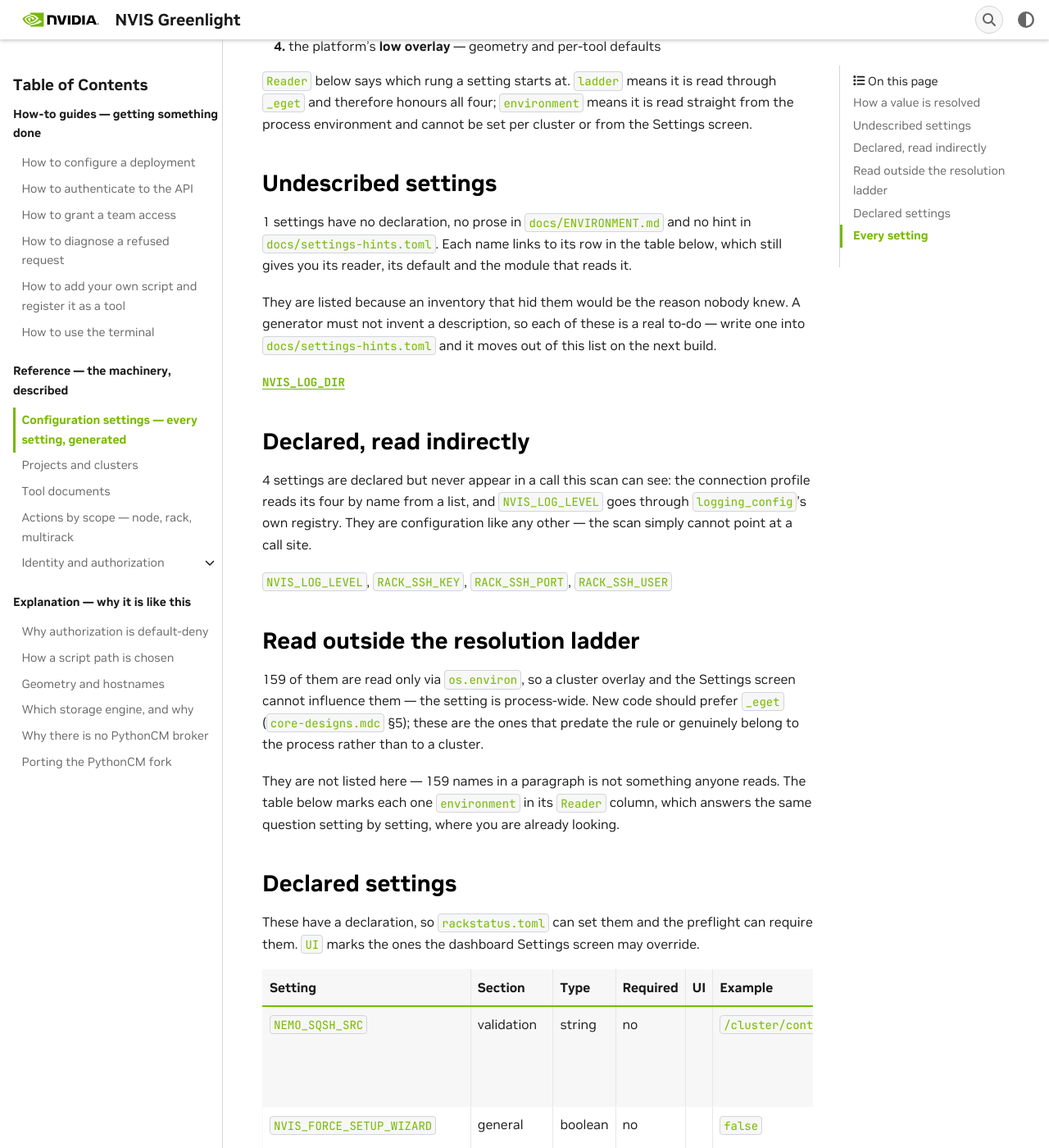
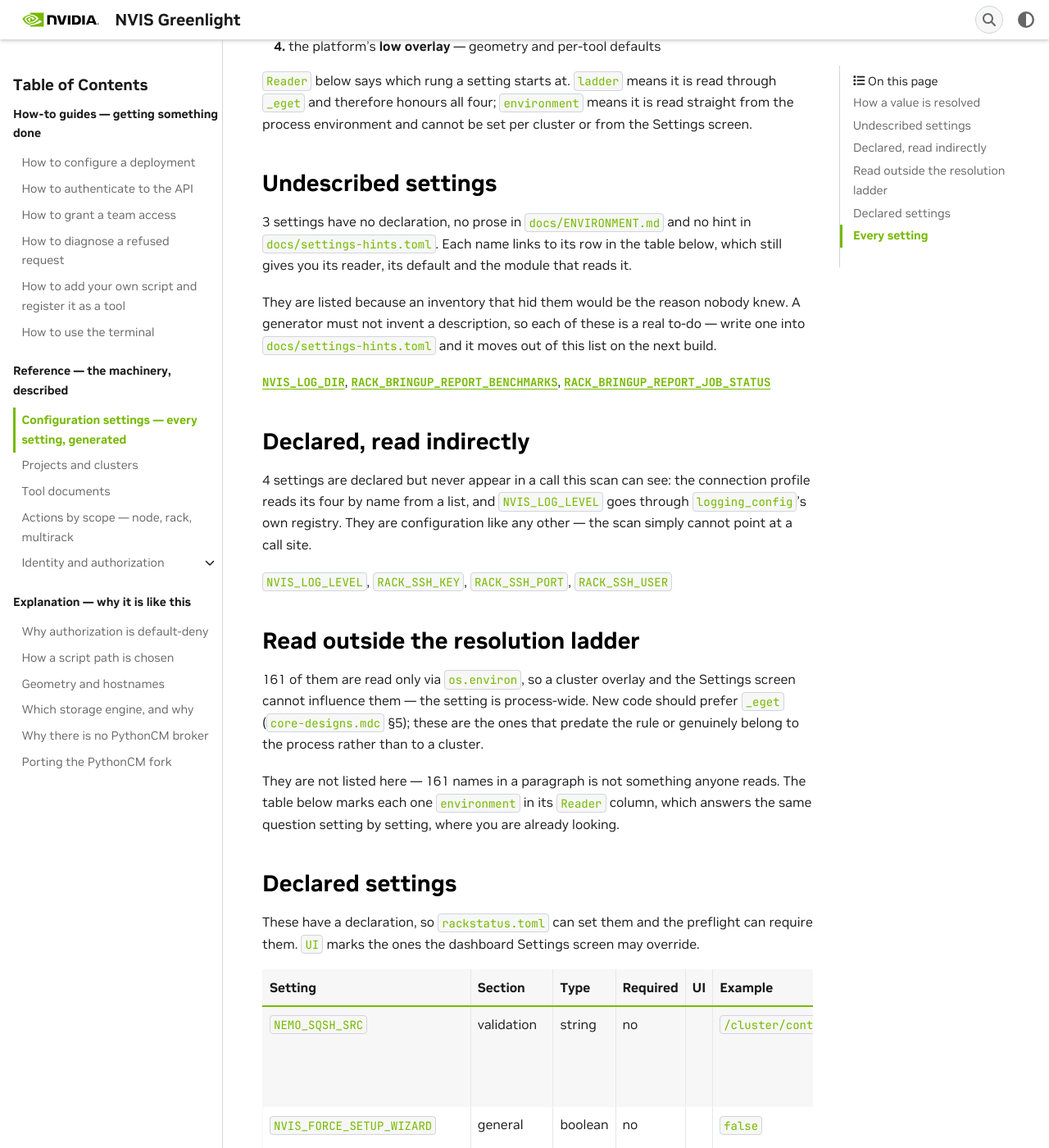
Before and after one commit to dfwguy/rack-status-pythoncm, a Sphinx documentation site: the page built from docs/reference/configuration/settings.md, in a window 1280 px wide and 1400 px high, scrolled down 698 px. Shown: the whole window at 82% size. Built offline with Sphinx 7.4.7, drawn with Linux system fonts in a browser that asks for light colours; some of the changed text lies outside the part shown.

Commit message:
Regenerate the settings reference for the new bringup env vars
RACK_BRINGUP_REPORT_BENCHMARKS / RACK_BRINGUP_REPORT_JOB_STATUS are read via
os.environ, so the sources-of-truth gate fails until the generated table lists
them. No other generated source moved.

```diff
--- a/docs/reference/configuration/settings.md
+++ b/docs/reference/configuration/settings.md
@@ -33,7 +33,7 @@ process environment and cannot be set per cluster or from the Settings screen.
 
 ## Undescribed settings
 
-1 settings have no declaration, no prose in `docs/ENVIRONMENT.md`
+3 settings have no declaration, no prose in `docs/ENVIRONMENT.md`
 and no hint in `docs/settings-hints.toml`. Each name links to its row in the table
 below, which still gives you its reader, its default and the module that reads it.
 
@@ -41,7 +41,7 @@ They are listed because an inventory that hid them would be the reason nobody kn
 generator must not invent a description, so each of these is a real to-do — write one
 into `docs/settings-hints.toml` and it moves out of this list on the next build.
 
-<a href="#s-nvis-log-dir"><code>NVIS_LOG_DIR</code></a>
+<a href="#s-nvis-log-dir"><code>NVIS_LOG_DIR</code></a>, <a href="#s-rack-bringup-report-benchmarks"><code>RACK_BRINGUP_REPORT_BENCHMARKS</code></a>, <a href="#s-rack-bringup-report-job-status"><code>RACK_BRINGUP_REPORT_JOB_STATUS</code></a>
 
 ## Declared, read indirectly
 
@@ -54,12 +54,12 @@ scan simply cannot point at a call site.
 
 ## Read outside the resolution ladder
 
-159 of them are read only via `os.environ`, so a cluster overlay and the
+161 of them are read only via `os.environ`, so a cluster overlay and the
 Settings screen cannot influence them — the setting is process-wide. New code should
 prefer `_eget` (`core-designs.mdc` §5); these are the ones that predate the rule or
 genuinely belong to the process rather than to a cluster.
 
-They are not listed here — 159 names in a paragraph is not something
+They are not listed here — 161 names in a paragraph is not something
 anyone reads.
 The table below marks each one `environment` in its `Reader` column, which answers the
 same question setting by setting, where you are already looking.
@@ -162,6 +162,8 @@ this scan can see. `Default` is shown only where the call site supplies a litera
 | <a id="s-rack-bringup-cache-ttl-sec"></a>`RACK_BRINGUP_CACHE_TTL_SEC` | environment | `30` | See `docs/ENVIRONMENT.md` | `backend/bringup.py` |
 | <a id="s-rack-bringup-disabled"></a>`RACK_BRINGUP_DISABLED` | environment |  | See `docs/ENVIRONMENT.md` | `backend/bringup.py` |
 | <a id="s-rack-bringup-home"></a>`RACK_BRINGUP_HOME` | environment |  | See `docs/ENVIRONMENT.md` | `backend/bringup.py` |
+| <a id="s-rack-bringup-report-benchmarks"></a>`RACK_BRINGUP_REPORT_BENCHMARKS` | environment |  | — | `backend/bringup.py` |
+| <a id="s-rack-bringup-report-job-status"></a>`RACK_BRINGUP_REPORT_JOB_STATUS` | environment |  | — | `backend/bringup.py` |
 | <a id="s-rack-bug-report-disabled"></a>`RACK_BUG_REPORT_DISABLED` | environment |  | See `docs/ENVIRONMENT.md` | `backend/api/bug_report.py` |
 | <a id="s-rack-bug-report-dry-run"></a>`RACK_BUG_REPORT_DRY_RUN` | environment |  | See `docs/ENVIRONMENT.md` | `backend/api/bug_report.py` |
 | <a id="s-rack-bug-report-remote-dir"></a>`RACK_BUG_REPORT_REMOTE_DIR` | environment |  | See `docs/ENVIRONMENT.md` | `backend/paths.py` |
```
Also changed, not shown: other parts of docs/reference/configuration/settings.md (+1 -1 lines).
